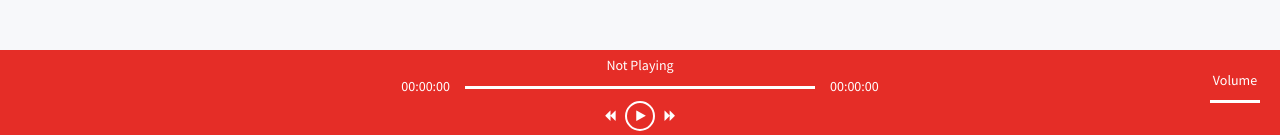
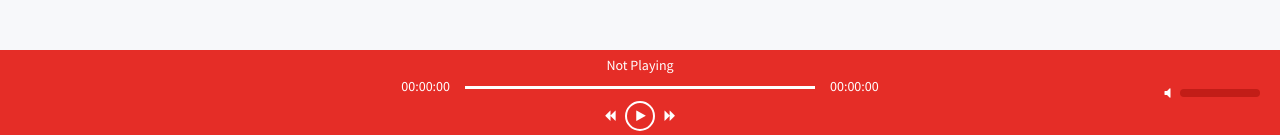
Before and after one commit to quead/angular-youtube-player, an Angular app: page / in a window 1280 px wide. Shown: the part 665-800 px from the top of the page. Built offline with nearby package versions, Linux system fonts and the light colour scheme; what ng2-youtube-player would draw is missing.

Commit message:
1.1 - Creating functionality for mute/unmute button

```diff
--- a/src/app/components/youtube-search.component.html
+++ b/src/app/components/youtube-search.component.html
@@ -37,8 +37,11 @@
 </main>
 <footer>
     <div class="volume-range-value" [ngClass]="videoCurVolume <= 0 ? 'inactive' : 'active'">
-      <p class="volume-range-name">Volume</p>
-      <input type="range" id="youtube-volume-range" class="player-range" [value]="videoCurVolume" min="0" max="100" #volumeRange (mouseup)="volumeRangeMouseUp(volumeRange.value)">
+      <span class="fa" (click)="toggleMute()" [ngClass]="currentMuteState ? 'fa-volume-off' : 'fa-volume-up'"></span>
+      <div class="volume-input-container">
+        <input type="range" id="youtube-volume-range" class="volume-input" [value]="videoCurVolume" min="0" max="100" #volumeRange (mouseup)="volumeRangeMouseUp(volumeRange.value)">
+        <span class="volume-input-shadow" [style.width]="volumeRange.value + '%'"></span>
+      </div>
     </div>
     <p *ngIf="currentVideoName" class="current-video-name">{{ currentVideoName }}</p>
     <p *ngIf="!currentVideoName" class="current-video-name">Not Playing</p>
--- a/src/app/components/youtube-search.component.ts
+++ b/src/app/components/youtube-search.component.ts
@@ -25,6 +25,7 @@ export class SearchComponent {
   currentVideoID: string = 'Not Exist';
   currentVideoName: string;
   currentState: number;
+  currentMuteState: boolean = true;
 
   _ref: any;
 
@@ -56,7 +57,7 @@ export class SearchComponent {
             }
           },
           error => {
-            console.log('error');
+            console.log('error on search');
           }
         );
     })
@@ -73,6 +74,7 @@ export class SearchComponent {
   }
 
   changeStates(event) {
+    //Trigger from youtube-settings.component
     console.log(event);
   }
 
@@ -82,7 +84,7 @@ export class SearchComponent {
             this.relatedVideos = result.items;
           },
           error => {
-            console.log('error');
+            console.log('error on related videos');
           }
         );
   }
@@ -113,6 +115,16 @@ export class SearchComponent {
     this.getRelatedVideos();
   }
 
+  toggleMute() {
+    if(this.currentMuteState) {
+      this.player.unMute();
+      this.currentMuteState = false;
+    } else {
+      this.player.mute();
+      this.currentMuteState = true;
+    }
+  }
+
   savePlayer (player) {
     this.player = player;
   }
@@ -123,6 +135,7 @@ export class SearchComponent {
     if(this.currentState === 1) {
       this.videoMaxFull = this.timeFormat(this.videoMaxRange);
       this.videoCurVolume = this.player.getVolume();
+      this.currentMuteState = this.player.isMuted();
       this.startRange();
     }
     if(this.currentState === 0) {
@@ -169,6 +182,9 @@ export class SearchComponent {
   }
 
   volumeRangeMouseUp(value: number) {
+    if (this.currentMuteState) {
+      this.player.unMute();
+    }
     this.player.setVolume(value);
   }
 
--- a/src/assets/css/main.css
+++ b/src/assets/css/main.css
@@ -355,26 +355,59 @@ footer {
 
 .volume-range-value {
   color: #ffffff;
-  width: 50px;
+  display: flex;
+  align-items: center;
   position: absolute;
+  width: 100px;
   right: 20px;
   top: 50%;
   transform: translateY(-50%);
 }
 
-.volume-range-value p {
-  color: inherit;
-  margin: 0;
+.volume-range-value span {
+  width: 15px;
+  margin-right: auto;
+  cursor: pointer;
 }
 
-.volume-range-value input[type="range"]::-webkit-slider-thumb {
-  border-radius: 0;
-  height: 15px;
-  width: 5px;
+.volume-range-value.inactive .volume-input {
+  visibility: hidden;
 }
 
-.volume-range-value.inactive input[type="range"]::-webkit-slider-thumb {
-  display: none;
+.volume-input-container {
+  position: relative;
+  width: 80px;
+  height: 8px;
+  background-color: #c21d17;
+  border-radius: 5px;
+  overflow: hidden;
+}
+
+.volume-input-container .volume-input {
+  background: transparent;
+  cursor: pointer;
+  position: absolute;
+  top: 0;
+  left: 0;
+  width: 100%;
+  height: 11px;
+  -webkit-appearance: none;
+  outline: 0;
+  z-index: 1;
+}
+
+.volume-input-container .volume-input::-webkit-slider-runnable-track, .volume-input-container .volume-input::-webkit-slider-thumb {
+  background: transparent;
+  visibility: hidden;
+}
+
+.volume-input-container .volume-input-shadow {
+  position: absolute;
+  top: 0;
+  left: 0;
+  height: 100%;
+  background-color: #ffffff;
+  transition: all 0.1s ease-out;
 }
 
 #main-nav {
@@ -605,7 +638,7 @@ iframe {
 }
 
 #related-video-list .video-item:hover .video-item-image:after {
-  transform: translateX(-50%) scale(1.5);
+  transform: translateX(-50%) scale(1.2);
 }
 
 #related-video-list .video-item-image {
--- a/src/assets/scss/_footer.scss
+++ b/src/assets/scss/_footer.scss
@@ -110,23 +110,53 @@ footer {
 
 .volume-range-value {
     color: $c-white;
-    width: 50px;
+    display: flex;
+    align-items: center;
     position: absolute;
+    width: 100px;
     right: 20px;
     top: 50%;
     transform: translateY(-50%);
-    p {
-        color: inherit;
-        margin: 0;
+    span {
+        width: 15px;
+        margin-right: auto;
+        cursor: pointer;
     }
-    input[type="range"]::-webkit-slider-thumb {
-        border-radius: 0;
-        height: 15px;
-        width: 5px;
+    &.inactive .volume-input {
+        visibility: hidden;
     }
-    &.inactive {
-        input[type="range"]::-webkit-slider-thumb {
-            display: none;
+}
+
+.volume-input-container {
+    position: relative;
+    width: 80px;
+    height: 8px;
+    background-color: darken($c-primary, 10%);
+    border-radius: 5px;
+    overflow: hidden;
+    .volume-input {
+        background: transparent;
+        cursor: pointer;
+        position: absolute;
+        top: 0;
+        left: 0;
+        width: 100%;
+        height: 11px;
+        -webkit-appearance: none;
+        outline: 0;
+        z-index: 1;
+        &::-webkit-slider-runnable-track,
+        &::-webkit-slider-thumb {
+            background: transparent;
+            visibility: hidden;
         }
     }
+    .volume-input-shadow {
+        position: absolute;
+        top: 0;
+        left: 0;
+        height: 100%;
+        background-color: $c-white;
+        transition: all 0.1s ease-out;
+    }
 }
--- a/src/assets/scss/_videos.scss
+++ b/src/assets/scss/_videos.scss
@@ -96,7 +96,7 @@ iframe {
             z-index: 1;
             box-shadow: 0px 3px 10px 2px rgba($c-black, 0.1);
             .video-item-image:after {
-                transform: translateX(-50%) scale(1.5);
+                transform: translateX(-50%) scale(1.2);
             }
         }
     }
```
